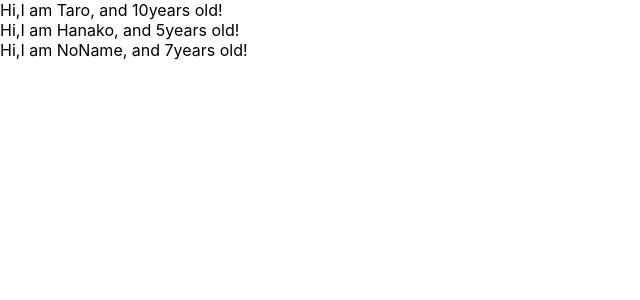
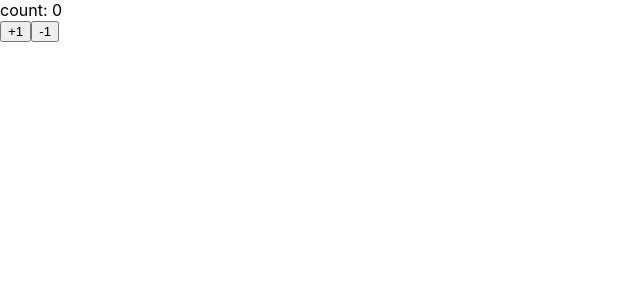
Before and after one commit to evikirai1206/udemy-react-redux-crud-application, a React (Create React App) app: page / in a window 1280 px wide. Shown: the top 300 px of the page, without its empty margins (0-640 px from the left). Built offline with nearby package versions, Linux system fonts and the light colour scheme.

Commit message:
learn state and setState

```diff
--- a/src/App.js
+++ b/src/App.js
@@ -1,30 +1,34 @@
-import React from 'react';
-import PropTypes from 'prop-types';
+import React, {Component} from 'react';
 
-const App = () =>{
-  const profiles = [
-    { name:"Taro",age:10 } ,
-    { name: "Hanako",age:5 },
-    { name:"NoName", age:7 }
-  ]
-  return(
-    <div>
-      {
-      profiles.map((profile, index) =>{
-        return <User name={profile.name} age={profile.age} key={index} />
-      })
-    }
-    </div>
-  )
-}
 
-const User = (props) =>{
-  return <div>Hi,I am {props.name}, and {props.age}years old!</div>
-}
+const App = () =>(<Counter></Counter>)
 
-User.propTypes = {
-  name: PropTypes.string,
-  age: PropTypes.number.isRequired
+class Counter extends Component{
+
+  constructor(props){
+    super(props)
+    this.state = { count: 0 }
+  }
+
+  handlePlus = () =>{
+    this.setState({count: this.state.count + 1})
+
+  }
+  handleMinus = () =>{
+    this.setState({count: this.state.count - 1})
+  }
+
+  render() {
+
+    return (
+      <React.Fragment>
+      <div>count: {this.state.count}</div>
+      <button onClick={this.handlePlus}>+1</button>
+      <button onClick={this.handleMinus}>-1</button>
+      </React.Fragment>
+    )
+  }
+
 }
 
 export default App;
```
